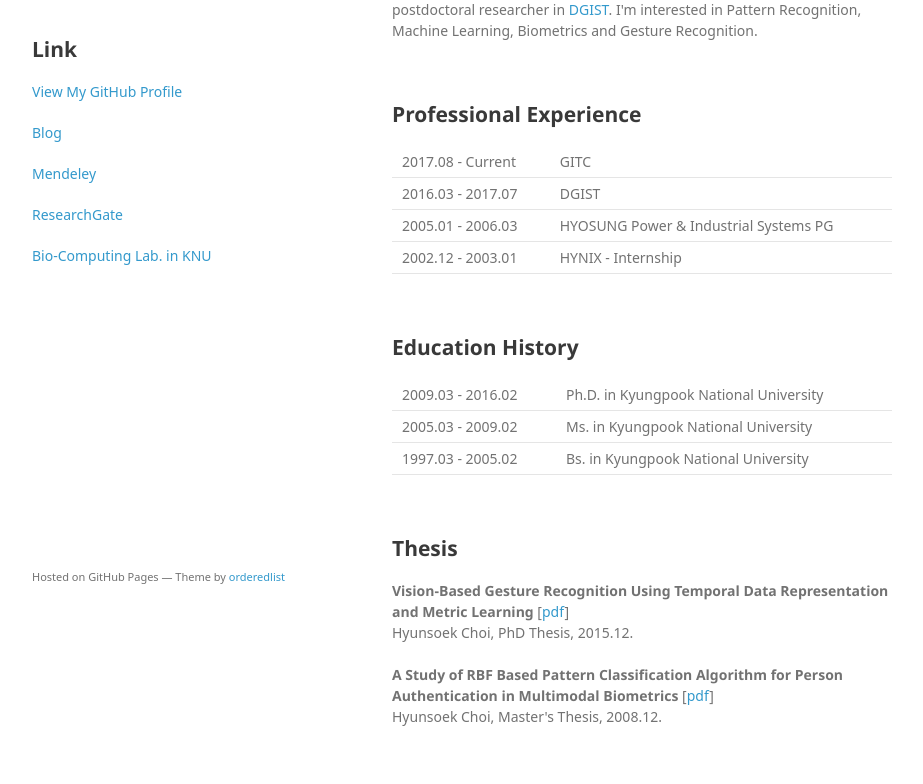
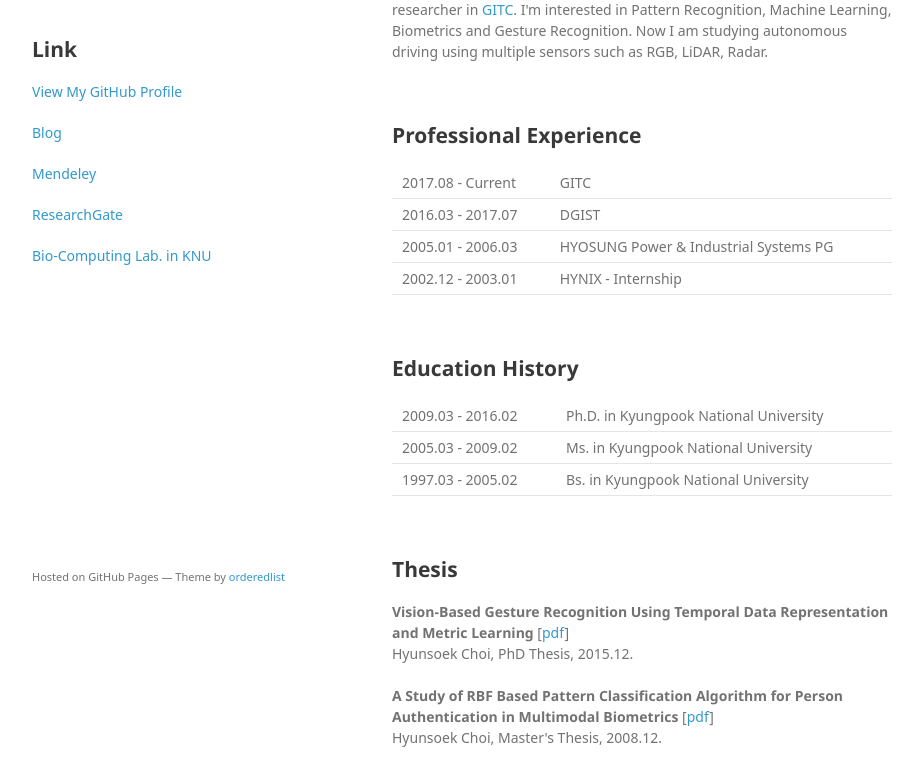
Before and after one commit to hschoi0705/hschoi0705.github.io, a plain HTML site: page index.html in a window 1280 px wide. Shown: the part 144-928 px from the top of the page, without its empty margins (178-1101 px from the left). Drawn offline with Linux system fonts and the light colour scheme; a web font is replaced by a local one.

Commit message:
Update About

```diff
--- a/index.html
+++ b/index.html
@@ -30,7 +30,7 @@
 			<h2>
 			<a id="About" class="anchor" href="#About" aria-hidden="true"><span aria-hidden="true" class="octicon octicon-link"></span></a>About</h2>
 
-			<p>I received the B.S., M.S., and Ph.D. degrees in EECS, <a href="http://knu.ac.kr/" target="_blank">Kyungpook National University</a> in 2005, 2009, and 2016, respectively. Currently, I'm a postdoctoral researcher in <a href="http://dgist.ac.kr/" target="_blank">DGIST</a>. I'm interested in Pattern Recognition, Machine Learning, Biometrics and Gesture Recognition.</p>
+			<p>I received the B.S., M.S., and Ph.D. degrees in EECS, <a href="http://knu.ac.kr/" target="_blank">Kyungpook National University</a> in 2005, 2009, and 2016, respectively. Currently, I'm a senior researcher in <a href="http://gitc.or.kr/" target="_blank">GITC</a>. I'm interested in Pattern Recognition, Machine Learning, Biometrics and Gesture Recognition. Now I am studying autonomous driving using multiple sensors such as RGB, LiDAR, Radar.</p>
 			<br></br>
 
 			<!-- Professional Experience -->
```
